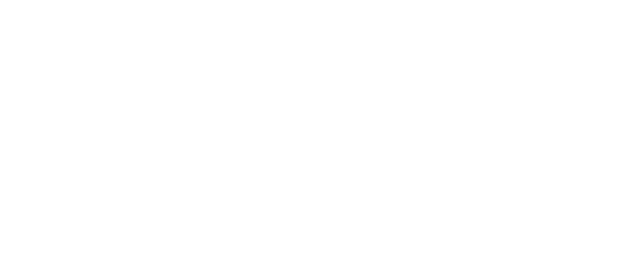
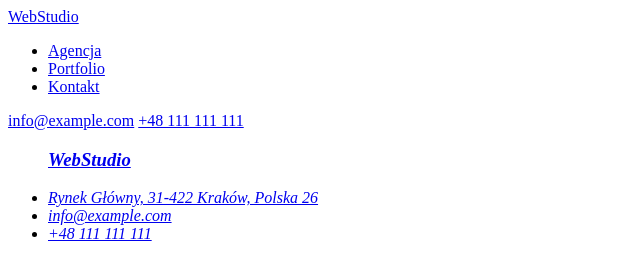
Before and after one commit to PiotrJasinski1995/goit-markup-hw-01-maraton, a plain HTML site: page index.html in a window 1280 px wide. Shown: the whole page, without its empty margins (0-640 px from the left). Drawn offline with Linux system fonts and the light colour scheme.

Commit message:
feat: add header and footer concent

```diff
--- a/index.html
+++ b/index.html
@@ -3,13 +3,48 @@
   <head>
     <meta charset="UTF-8" />
     <meta name="viewport" content="width=device-width, initial-scale=1.0" />
-    <title>Document</title>
+    <title>WebStudio</title>
   </head>
   <body>
     <header>
-      <nav></nav>
+      <a href="./index.html">WebStudio</a>
+      <nav>
+        <ul>
+          <li><a href="./index.html">Agencja</a></li>
+          <li><a href="#">Portfolio</a></li>
+          <li><a href="#">Kontakt</a></li>
+        </ul>
+        <a href="mailto:info@example.com">info@example.com</a>
+        <a href="tel:+48111111111">+48 111 111 111</a>
+      </nav>
     </header>
-    <main></main>
-    <footer></footer>
+    <main>
+      <section></section>
+      <section></section>
+      <section></section>
+      <section></section>
+    </main>
+    <footer>
+      <address>
+        <ul>
+          <h3><a href="./index.html">WebStudio</a></h3>
+          <li>
+            <a
+              href="https://cutt.ly/aNsh6yT"
+              target="_blank"
+              rel="noopener noreferrer nofollow"
+            >
+              Rynek Główny, 31-422 Kraków, Polska 26
+            </a>
+          </li>
+          <li>
+            <a href="mailto:info@example.com">info@example.com</a>
+          </li>
+          <li>
+            <a href="tel:+48111111111">+48 111 111 111</a>
+          </li>
+        </ul>
+      </address>
+    </footer>
   </body>
 </html>
```
